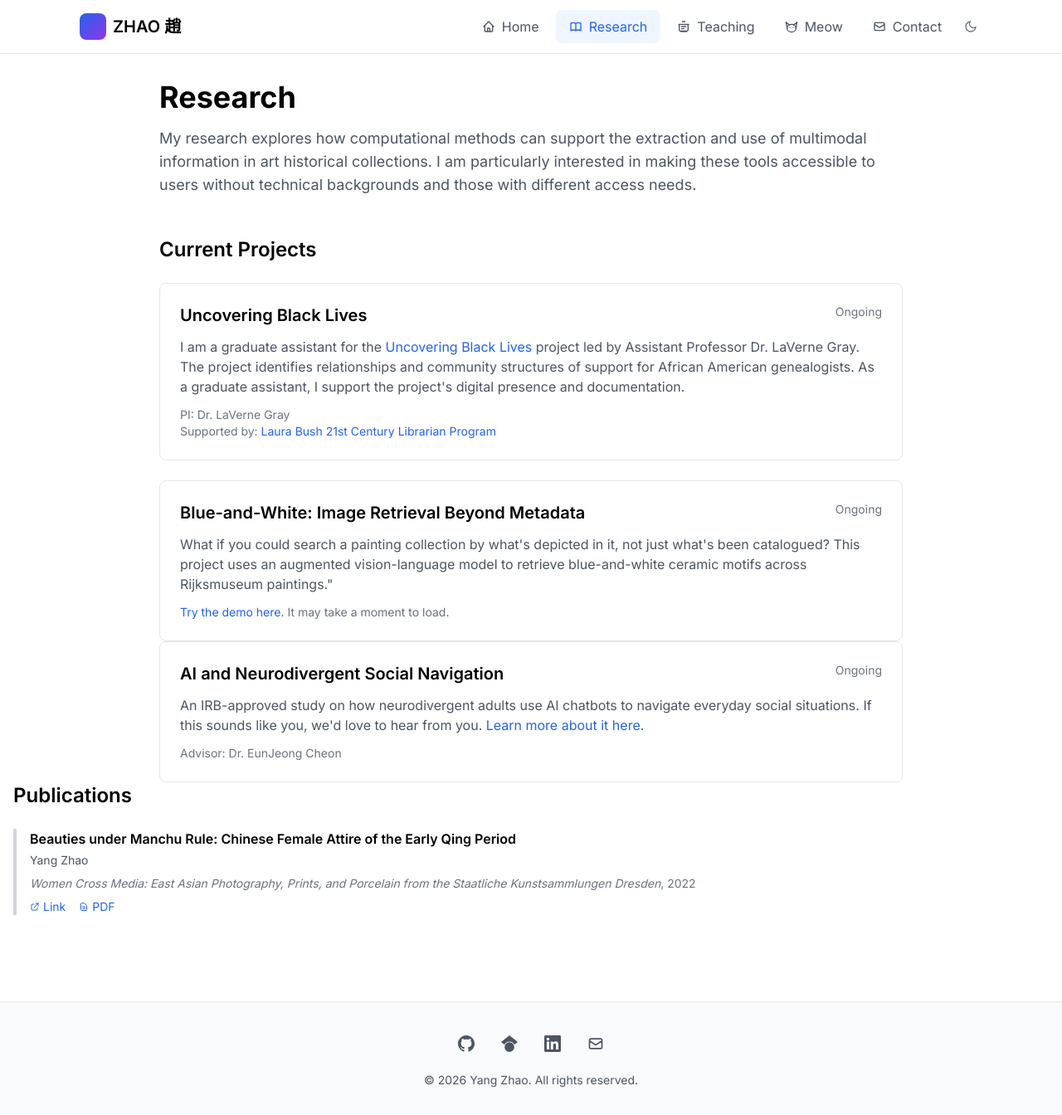
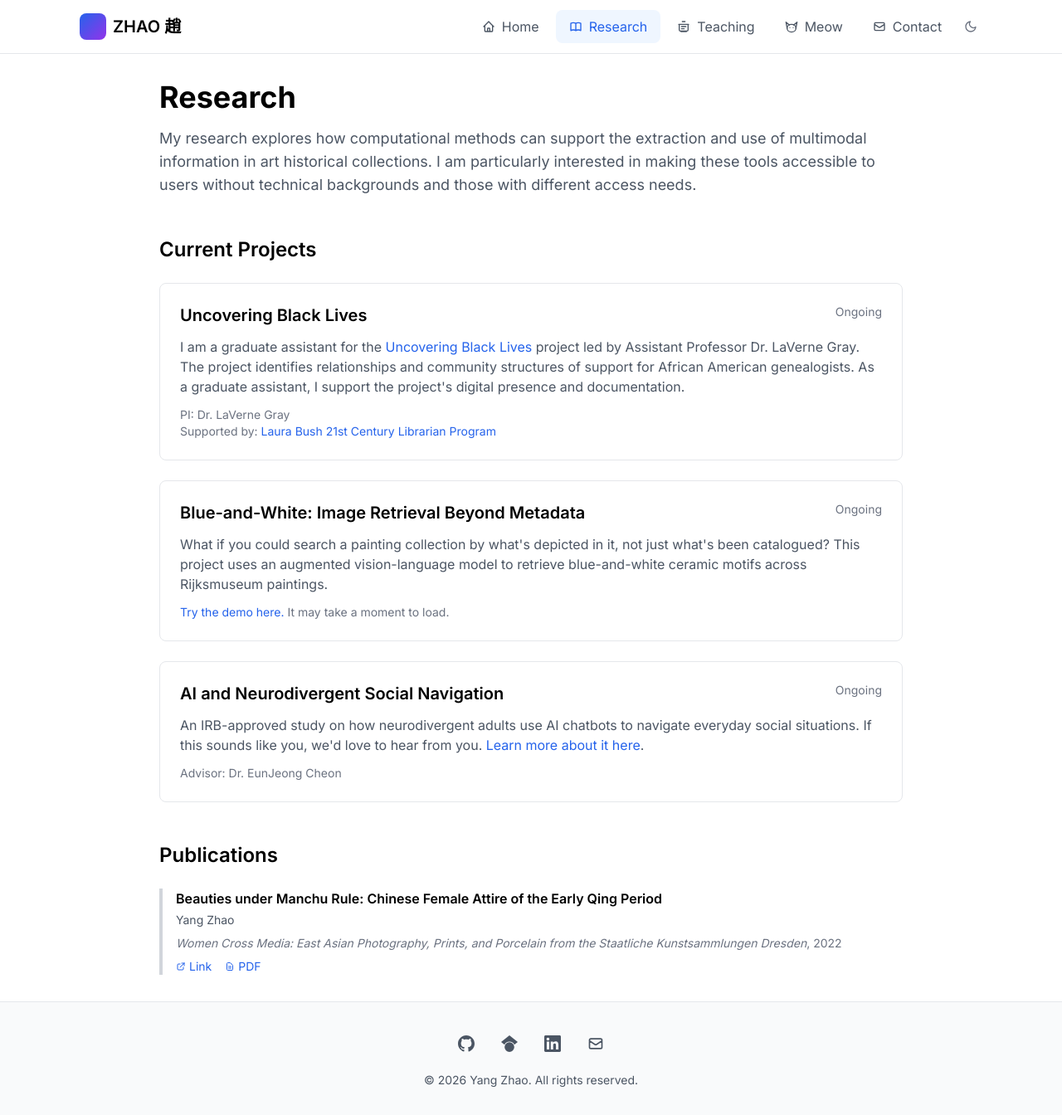
Before and after one commit to yzhao-is/yzhao-is.github.io, a Jekyll site: the page built from research.html, in a window 1280 px wide and 1344 px high. Shown: the whole window at 83% size. Built offline with Jekyll 4.4.1, drawn with Linux system fonts in a browser that asks for light colours; nearby versions of some CDN libraries.

Commit message:
Update research.html

```diff
--- a/research.html
+++ b/research.html
@@ -25,34 +25,31 @@ title: Research
         </div>
         <p class="text-gray-600 mb-3">
            I am a graduate assistant for the <a href="https://lgray01.expressions.syr.edu/" class="text-blue-600 hover:text-blue-700 hover:underline" target="_blank">Uncovering Black Lives</a> project led by Assistant Professor Dr. LaVerne Gray. The project identifies relationships and community structures of support for African American genealogists. As a graduate assistant, I support the project's digital presence and documentation.
-
         </p>
-
         <p class="text-sm text-gray-500">PI: Dr. LaVerne Gray</p>
         <p class="text-sm text-gray-500">Supported by: <a href="https://www.imls.gov/grants/awarded/re-250139-ols-21" class="text-blue-600 hover:text-blue-700 hover:underline" target="_blank">Laura Bush 21st Century Librarian Program</a></p>
       </div>
 
       <div class="border border-gray-200 rounded-lg p-6 hover:shadow-md transition-shadow">
-      <div class="flex justify-between items-start mb-3">
+        <div class="flex justify-between items-start mb-3">
           <h3 class="text-xl font-semibold">Blue-and-White: Image Retrieval Beyond Metadata</h3>
           <span class="text-sm text-gray-500 whitespace-nowrap ml-4">Ongoing</span>
         </div>
         <p class="text-gray-600 mb-3">
-           What if you could search a painting collection by what's depicted in it, not just what's been catalogued? This project uses an augmented vision-language model to retrieve blue-and-white ceramic motifs across Rijksmuseum paintings."
-        <p class="text-sm text-gray-500"><a href="https://huggingface.co/spaces/YangZhao2026/blue-n-white" class="text-blue-600 hover:text-blue-700 hover:underline" target="_blank">Try the demo here. </a> It may take a moment to load.</p>
-      </div>
+           What if you could search a painting collection by what's depicted in it, not just what's been catalogued? This project uses an augmented vision-language model to retrieve blue-and-white ceramic motifs across Rijksmuseum paintings.
+        </p>
+        <p class="text-sm text-gray-500"><a href="https://huggingface.co/spaces/YangZhao2026/blue-n-white" class="text-blue-600 hover:text-blue-700 hover:underline" target="_blank">Try the demo here.</a> It may take a moment to load.</p>
       </div>
 
       <div class="border border-gray-200 rounded-lg p-6 hover:shadow-md transition-shadow">
-      <div class="flex justify-between items-start mb-3">
+        <div class="flex justify-between items-start mb-3">
           <h3 class="text-xl font-semibold">AI and Neurodivergent Social Navigation</h3>
           <span class="text-sm text-gray-500 whitespace-nowrap ml-4">Ongoing</span>
         </div>
         <p class="text-gray-600 mb-3">
            An IRB-approved study on how neurodivergent adults use AI chatbots to navigate everyday social situations. If this sounds like you, we'd love to hear from you. <a href="https://github.com/yzhao-is/ai4nd-research" class="text-blue-600 hover:text-blue-700 hover:underline" target="_blank">Learn more about it here</a>.
         </p>
-         <p class="text-sm text-gray-500">Advisor: Dr. EunJeong Cheon</p>
-      </div>
+        <p class="text-sm text-gray-500">Advisor: Dr. EunJeong Cheon</p>
       </div>
 
     </div>
@@ -82,69 +79,8 @@ title: Research
           </a>
         </div>
       </div>
-<!--
-      <div class="border-l-4 border-gray-300 pl-4">
-        <h3 class="font-semibold mb-1">Another Important Publication</h3>
-        <p class="text-gray-600 text-sm mb-2">Your Name, Co-Author Name, Another Author</p>
-        <p class="text-gray-500 text-sm mb-2"><em>Journal or Conference Name</em>, 2023</p>
-        <div class="flex space-x-4">
-          <a href="#" class="text-blue-600 hover:text-blue-700 text-sm flex items-center space-x-1">
-            <svg class="w-3 h-3" fill="none" stroke="currentColor" viewBox="0 0 24 24">
-              <path stroke-linecap="round" stroke-linejoin="round" stroke-width="2" d="M10 6H6a2 2 0 00-2 2v10a2 2 0 002 2h10a2 2 0 002-2v-4M14 4h6m0 0v6m0-6L10 14"/>
-            </svg>
-            <span>Link</span>
-          </a>
-          <a href="#" class="text-blue-600 hover:text-blue-700 text-sm flex items-center space-x-1">
-            <svg class="w-3 h-3" fill="none" stroke="currentColor" viewBox="0 0 24 24">
-              <path stroke-linecap="round" stroke-linejoin="round" stroke-width="2" d="M9 12h6m-6 4h6m2 5H7a2 2 0 01-2-2V5a2 2 0 012-2h5.586a1 1 0 01.707.293l5.414 5.414a1 1 0 01.293.707V19a2 2 0 01-2 2z"/>
-            </svg>
-            <span>PDF</span>
-          </a>
-        </div>
-      </div>
-
-      <div class="border-l-4 border-gray-300 pl-4">
-        <h3 class="font-semibold mb-1">Earlier Work on Relevant Topic</h3>
-        <p class="text-gray-600 text-sm mb-2">Your Name</p>
-        <p class="text-gray-500 text-sm mb-2"><em>Journal Name</em>, 2022</p>
-        <div class="flex space-x-4">
-          <a href="#" class="text-blue-600 hover:text-blue-700 text-sm flex items-center space-x-1">
-            <svg class="w-3 h-3" fill="none" stroke="currentColor" viewBox="0 0 24 24">
-              <path stroke-linecap="round" stroke-linejoin="round" stroke-width="2" d="M10 6H6a2 2 0 00-2 2v10a2 2 0 002 2h10a2 2 0 002-2v-4M14 4h6m0 0v6m0-6L10 14"/>
-            </svg>
-            <span>Link</span>
-          </a>
-          <a href="#" class="text-blue-600 hover:text-blue-700 text-sm flex items-center space-x-1">
-            <svg class="w-3 h-3" fill="none" stroke="currentColor" viewBox="0 0 24 24">
-              <path stroke-linecap="round" stroke-linejoin="round" stroke-width="2" d="M9 12h6m-6 4h6m2 5H7a2 2 0 01-2-2V5a2 2 0 012-2h5.586a1 1 0 01.707.293l5.414 5.414a1 1 0 01.293.707V19a2 2 0 01-2 2z"/>
-            </svg>
-            <span>PDF</span>
-          </a>
-        </div>
-      </div>
 
     </div>
   </section>
--->
-
-  <!-- Presentations
-  <section>
-    <h2 class="text-2xl font-semibold mb-6">Recent Presentations</h2>
-    <div class="space-y-3">
-      <div>
-        <p class="font-medium">"Presentation Title at Conference Name"</p>
-        <p class="text-gray-600 text-sm">Conference Name, Location, Month Year</p>
-      </div>
-      <div>
-        <p class="font-medium">"Invited Talk Title"</p>
-        <p class="text-gray-600 text-sm">Institution/Department, Location, Month Year</p>
-      </div>
-      <div>
-        <p class="font-medium">"Workshop or Panel Presentation"</p>
-        <p class="text-gray-600 text-sm">Event Name, Location, Month Year</p>
-      </div>
-    </div>
-  </section>
-  -->
 
 </div>
```
